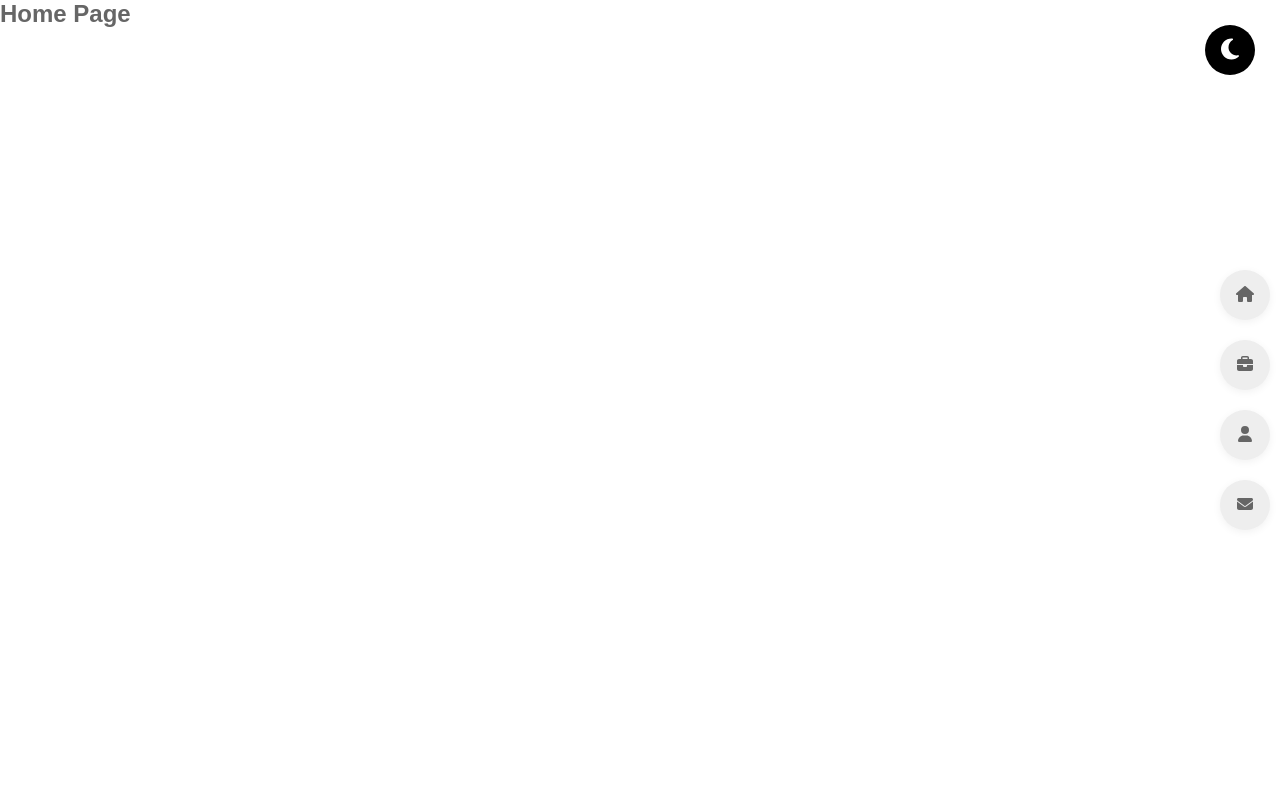
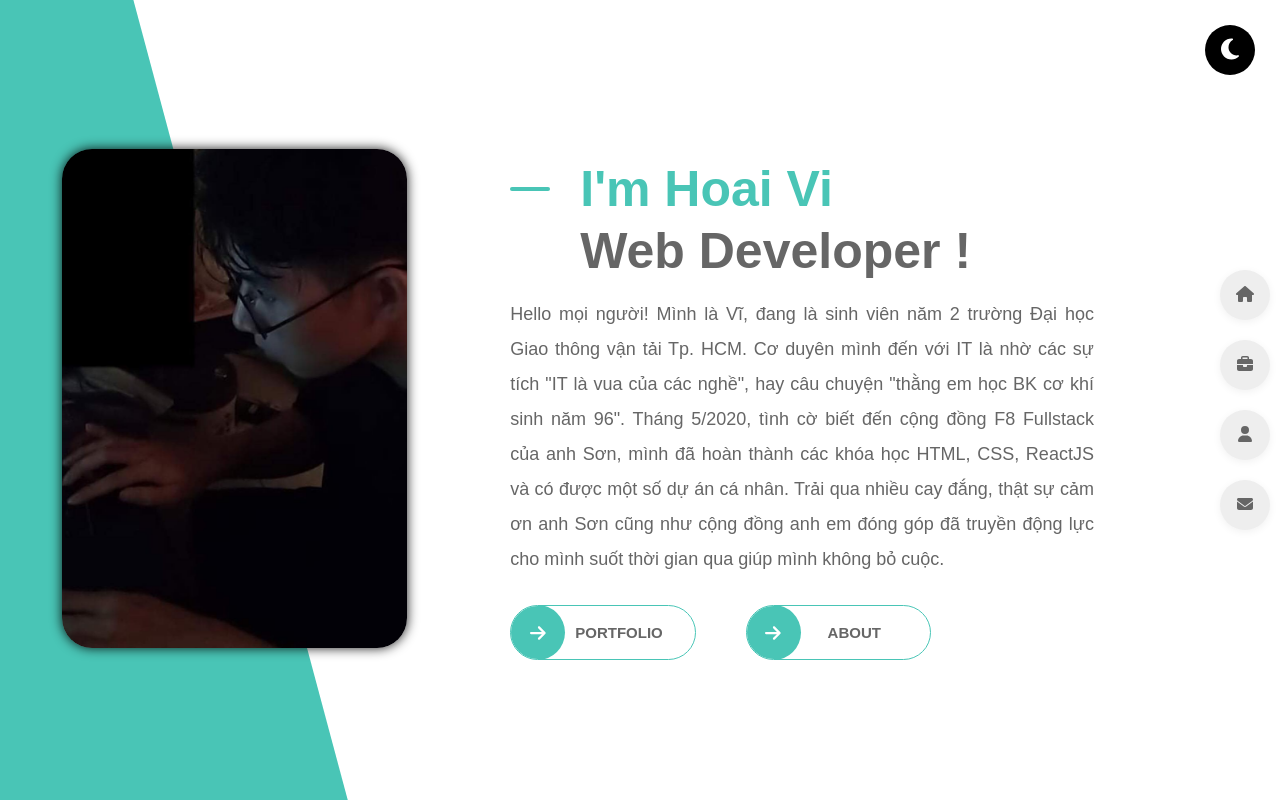
Before and after one commit to i-Demo/portfolio, a React (Create React App) app: page / in a window 1280 px wide. Built offline with nearby package versions, Linux system fonts and the light colour scheme; a web font is replaced by a local one.

Commit message:
Build Home Page

```diff
--- /dev/null
+++ b/src/assets/images/index.js
@@ -0,0 +1,5 @@
+const images = {
+    avatar: require('~/assets/images/avatar.jpg'),
+};
+
+export default images;
--- a/src/components/Button/Button.module.scss
+++ b/src/components/Button/Button.module.scss
@@ -37,7 +37,8 @@
     margin: 10px 0;
     border-radius: 50%;
     box-shadow: 0 2px 8px rgb(0 0 0 / 6%);
-    border-color: none;
+    outline: none;
+    border: none;
 
     &:hover {
         border-color: rgba(22, 24, 35, 0.2);
--- a/src/components/GlobalStyles/GlobalStyles.scss
+++ b/src/components/GlobalStyles/GlobalStyles.scss
@@ -29,7 +29,7 @@ html {
 
 body {
     font-family: var(--font-family);
-    font-size: 1.6rem;
+    // font-size: 1.6rem;
     text-rendering: optimizeSpeed;
     color: var(--text-color);
     // overflow-y: overlay;
@@ -60,3 +60,11 @@ a[href] {
     src: url('/assets/fonts/sofiapro-bold.woff2');
     font-weight: 700;
 }
+
+// Custom display icon cross in input search
+input[type='search']::-webkit-search-cancel-button,
+input[type='search']::-webkit-search-decoration,
+input[type='search']::-webkit-search-results-button,
+input[type='search']::-webkit-search-results-decoration {
+    display: none;
+}
--- a/src/layouts/DefaultLayout/DefaultLayout.module.scss
+++ b/src/layouts/DefaultLayout/DefaultLayout.module.scss
@@ -15,9 +15,13 @@
 
     .item-menu {
         position: relative;
+        transition: all 0.2s ease;
 
         .item-menu-title {
             position: absolute;
+            right: 0px;
+            top: 0;
+            opacity: 0;
             background-color: var(--main-color);
             border-radius: 30px;
             color: #fff;
@@ -27,12 +31,11 @@
             height: 50px;
             line-height: 50px;
             margin: 0;
-            opacity: 0;
             padding: 0 30px;
-            right: 0;
             text-transform: uppercase;
-            top: 0;
-            transition: all 0.3s ease;
+            transition: all 0.2s ease-out;
+            text-align: center;
+
             z-index: -1;
         }
 
@@ -46,7 +49,6 @@
                 margin: 0;
                 opacity: 1;
                 right: 27px;
-                text-align: center;
             }
         }
     }
--- a/src/layouts/DefaultLayout/index.js
+++ b/src/layouts/DefaultLayout/index.js
@@ -1,3 +1,4 @@
+import PropTypes from 'prop-types';
 import classNames from 'classnames/bind';
 import { FontAwesomeIcon } from '@fortawesome/react-fontawesome';
 import { faBriefcase, faEnvelope, faHouse, faUser, faMoon } from '@fortawesome/free-solid-svg-icons';
@@ -40,4 +41,8 @@ function DefaultLayout({ children }) {
     );
 }
 
+DefaultLayout.propTypes = {
+    children: PropTypes.node.isRequired,
+};
+
 export default DefaultLayout;
--- /dev/null
+++ b/src/pages/Home/Home.module.scss
@@ -0,0 +1,158 @@
+:root {
+    --btn-min-width: 185px;
+}
+
+.background-block {
+    background-color: var(--main-color);
+    height: 200%;
+    left: -83%;
+    position: fixed;
+    top: -50%;
+    -webkit-transform: rotate(-15deg);
+    transform: rotate(-15deg);
+    width: 100%;
+    z-index: -9999;
+}
+
+.main {
+    width: 100%;
+    height: 100%;
+    padding: 0 32px;
+}
+
+.wrapper {
+    display: flex;
+    align-items: center;
+    height: 100vh;
+}
+
+.left-home {
+    display: flex;
+    align-items: center;
+    justify-content: center;
+    height: 100%;
+    width: 33.33%;
+    padding: 0 3rem;
+}
+
+.home-avatar {
+    img {
+        border-radius: 30px;
+        box-shadow: 0 0 12px rgb(0 0 0 / 90%);
+        width: 100%;
+        height: 39vw;
+        object-fit: cover;
+    }
+}
+
+.right-home {
+    display: flex;
+    align-items: center;
+    justify-content: center;
+    height: 100%;
+    width: 60%;
+
+    .right-wrapper {
+        width: 80%;
+
+        h1 {
+            color: var(--main-color);
+            font-size: 5rem;
+            line-height: 62px;
+            margin: 18px 0 10px;
+            padding-left: 70px;
+            position: relative;
+            text-transform: capitalize;
+
+            &:before {
+                background-color: var(--main-color);
+                border-radius: 10px;
+                content: '';
+                height: 4px;
+                left: 0;
+                position: absolute;
+                top: 29px;
+                width: 40px;
+            }
+
+            span {
+                display: block;
+                color: var(--text-color);
+            }
+        }
+
+        p {
+            font-size: 1.8rem;
+            line-height: 3.5rem;
+            margin: 15px 0 28px;
+            text-align: justify;
+        }
+
+        .home-btn {
+            position: relative;
+            min-width: var(--btn-min-width);
+            background-color: transparent;
+            border: 1px solid var(--main-color);
+            border-radius: 35px;
+            color: var(--txt-color);
+            font-family: Poppins, sans-serif;
+            font-size: 1rem;
+            font-weight: 600;
+            line-height: 1.4;
+            outline: none;
+            overflow: hidden;
+            text-align: center;
+            text-decoration: none !important;
+            text-overflow: ellipsis;
+            text-transform: uppercase;
+            z-index: 1;
+            transition: all 0.25s ease-in-out;
+            cursor: pointer;
+
+            .home-btn-title {
+                display: inline-block;
+                color: var(--txt-color);
+                padding: 7px 16px 7px 48px;
+                position: relative;
+                left: 0;
+                transition: all 0.3s ease;
+                z-index: 2;
+            }
+
+            .icon {
+                display: flex;
+                align-items: center;
+                justify-content: center;
+
+                font-size: 1.8rem;
+                font-weight: 600;
+                background-color: var(--main-color);
+                color: var(--white);
+                position: absolute;
+                top: -1px;
+                left: -1px;
+                bottom: 0;
+                border-radius: 50%;
+                width: 55px;
+                height: 55px;
+                transition: all 0.3s ease;
+            }
+
+            &:hover {
+                background-color: var(--main-color);
+                color: var(--white);
+
+                .home-btn-title {
+                    padding: 7px 48px 7px 16px;
+                }
+                .icon {
+                    left: calc(var(--btn-min-width) - 55px);
+                }
+            }
+        }
+
+        .home-btn + .home-btn {
+            margin-left: 50px;
+        }
+    }
+}
--- a/src/pages/Home/index.js
+++ b/src/pages/Home/index.js
@@ -1,5 +1,57 @@
+import classNames from 'classnames/bind';
+import styles from './Home.module.scss';
+import images from '~/assets/images';
+
+import Button from '~/components/Button';
+import { FontAwesomeIcon } from '@fortawesome/react-fontawesome';
+import { faArrowRight } from '@fortawesome/free-solid-svg-icons';
+
+const cx = classNames.bind(styles);
+
 function Home() {
-    return <h2>Home Page</h2>;
+    return (
+        <div className={cx('main')}>
+            <div className={cx('background-block')}></div>
+
+            <div className={cx('wrapper')}>
+                <div className={cx('left-home')}>
+                    <div className={cx('home-avatar')}>
+                        <img alt="avatar" src={images.avatar}></img>
+                    </div>
+                </div>
+
+                <div className={cx('right-home')}>
+                    <div className={cx('right-wrapper')}>
+                        <h1>
+                            I'm Hoai Vi
+                            <span>Web Developer !</span>
+                        </h1>
+                        <p>
+                            Hello mọi người! Mình là Vĩ, đang là sinh viên năm 2 trường Đại học Giao thông vận tải Tp.
+                            HCM. Cơ duyên mình đến với IT là nhờ các sự tích "IT là vua của các nghề", hay câu chuyện
+                            "thằng em học BK cơ khí sinh năm 96". Tháng 5/2020, tình cờ biết đến cộng đồng F8 Fullstack
+                            của anh Sơn, mình đã hoàn thành các khóa học HTML, CSS, ReactJS và có được một số dự án cá
+                            nhân. Trải qua nhiều cay đắng, thật sự cảm ơn anh Sơn cũng như cộng đồng anh em đóng góp đã
+                            truyền động lực cho mình suốt thời gian qua giúp mình không bỏ cuộc.
+                        </p>
+
+                        <Button to="/portfolio" className={cx('home-btn')}>
+                            <div className={cx('icon')}>
+                                <FontAwesomeIcon icon={faArrowRight} />
+                            </div>
+                            <h2 className={cx('home-btn-title')}>Portfolio</h2>
+                        </Button>
+                        <Button to="/about" className={cx('home-btn')}>
+                            <div className={cx('icon')}>
+                                <FontAwesomeIcon icon={faArrowRight} />
+                            </div>
+                            <h2 className={cx('home-btn-title')}>About</h2>
+                        </Button>
+                    </div>
+                </div>
+            </div>
+        </div>
+    );
 }
 
 export default Home;
```
Also changed, not shown: src/assets/images/avatar.jpg (added).
